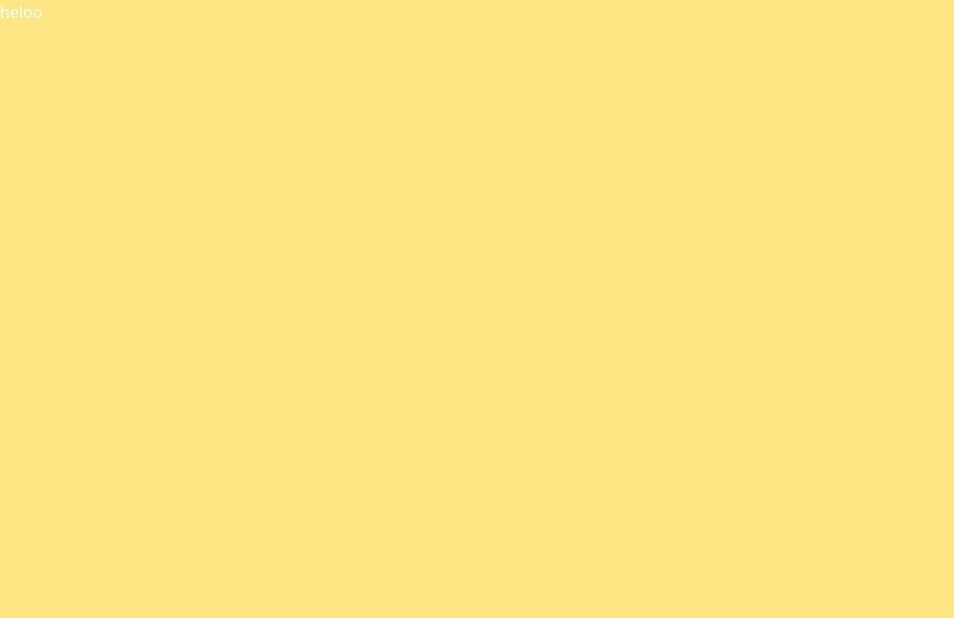
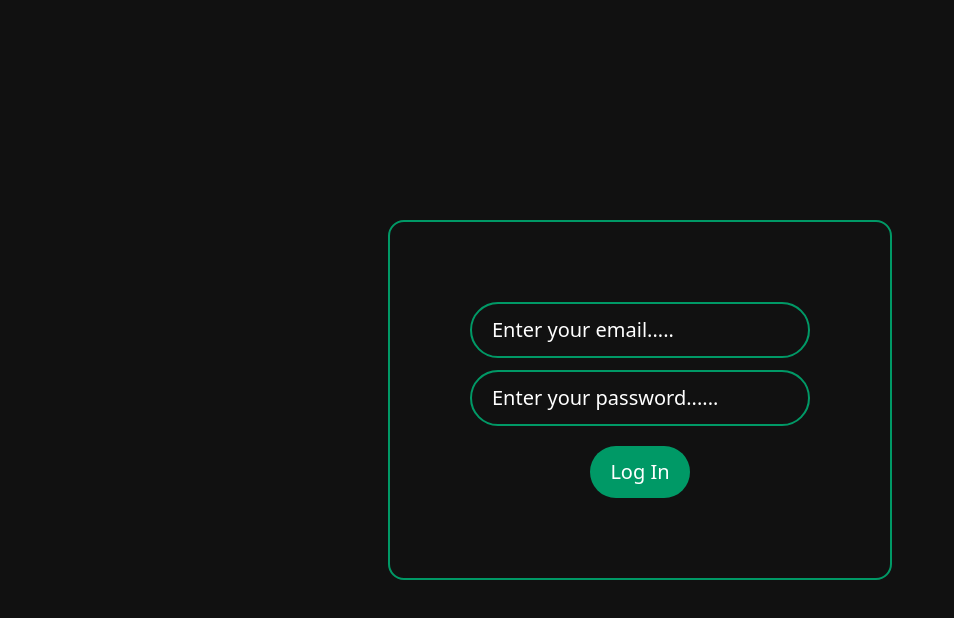
Before and after one commit to shubhamraj82/employe_management, a React (Vite) app: page / in a window 1280 px wide. Shown: the top 618 px of the page, without its empty margins (0-954 px from the left). Built offline with nearby package versions, Linux system fonts and the light colour scheme.

Commit message:
login page

```diff
--- a/src/components/Auth/Login.jsx
+++ b/src/components/Auth/Login.jsx
@@ -1,9 +1,23 @@
 import React from 'react'
 
 const Login = () => {
+  const submitHandler =(e)=>{
+    e.preventDefault()
+    console.log("heloo shubham here")
+  }
   return (
-    <div className='min-h-screen w-full bg-amber-200'>
-     heloo
+    <div className='flex h-screen w-screen items-center justify-center'>
+      <div className='border-2 rounded-2xl border-emerald-600 p-20'>
+        <form
+        onSubmit={(e)=>{
+          submitHandler(e)
+        }}
+        className='flex flex-col items-center justify-center'>
+          <input required className='text-white outline-none bg-transparent border-2  border-emerald-600 text-xl py-3 px-5 rounded-full placeholder:text-white' type='email' placeholder='Enter your email.....'></input>
+          <input required className='text-white outline-none bg-transparent border-2 border-emerald-600 text-xl py-3 px-5 rounded-full placeholder:text-white mt-3' type='password' placeholder='Enter your password......'></input>
+          <button className='text-white outline-none bg-emerald-600 border-none text-xl py-3 px-5 rounded-full mt-5 placeholder:text-white'>Log In</button>
+        </form>
+      </div>
     </div>
   )
 }
--- a/src/index.css
+++ b/src/index.css
@@ -1,9 +1,9 @@
-/* Tailwind directives */
+
 @import "tailwindcss";
 
 *{
   color: #fff;
 }
 body{
-  background-color: black;
+  background-color: #111;
 }
```
